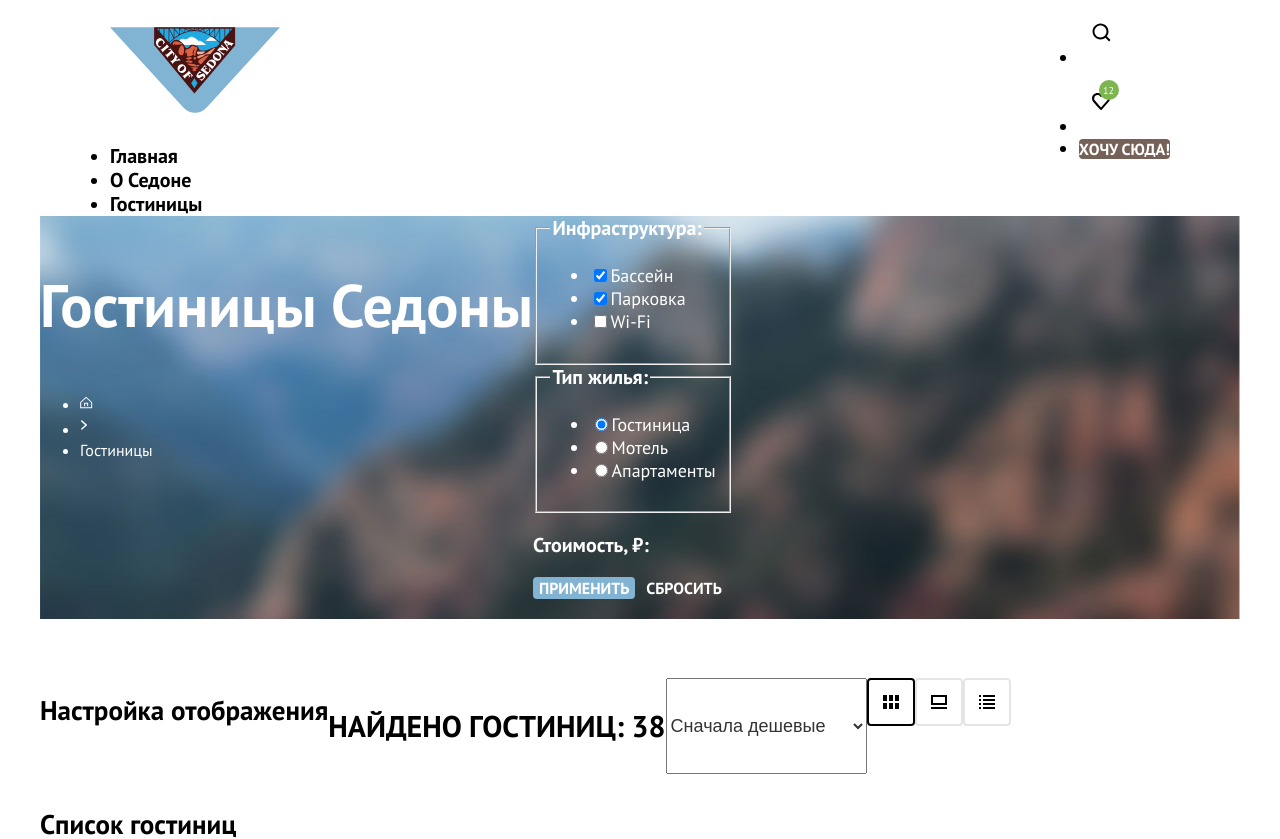
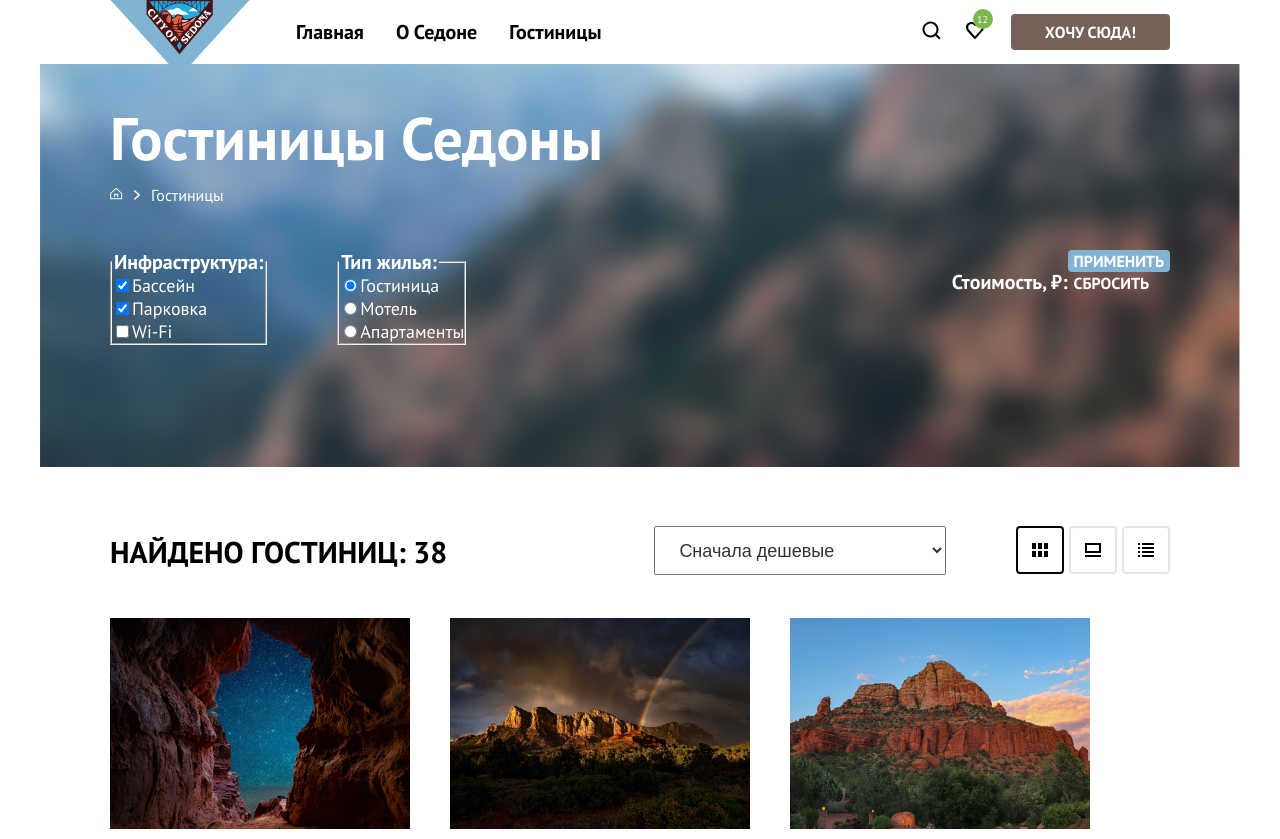
Before and after one commit to htmlacademy-univer-htmlcss-1/1902729-sedona-2, a plain HTML site: page catalog.html in a window 1280 px wide. Shown: the top 839 px of the page. Drawn offline with Linux system fonts and the light colour scheme.

Commit message:
Микросетки на флексах для всех страниц

```diff
--- a/catalog.html
+++ b/catalog.html
@@ -9,7 +9,7 @@
     <header class="main-header">
       <nav class="navigation">
         <div class="navigation-with-logo">
-          <img class="sedona-logo" src="images/logo-sedona.svg" width="170" height="140" alt="Логотип сайта Седоны.">
+          <img class="sedona-logo" src="images/logo-sedona.svg" width="140" height="70" alt="Логотип сайта Седоны.">
           <ul class="navigation-list">
             <li class="navigation-item">
               <a class="navigation-link navigation-link-current" href="index.html">Главная</a>
@@ -22,19 +22,19 @@
             </li>
           </ul>
         </div>
-        <ul class="navigation-list navigation-user">
+        <ul class="navigation-user">
           <li class="navigation-item">
-            <a class="navigation-link" href="images/search.svg">
+            <a class="user-navigation-link" href="#">
               <img src="images/search.svg" width="44" height="64" alt="Поиск">
             </a>
           </li>
           <li class="navigation-item">
-            <a class="navigation-link" href="#">
+            <a class="user-navigation-link" href="#">
               <img src="images/favorites.svg" width="44" height="64" alt="Избранное">
             </a>
           </li>
-          <li class="navigation-item">
-            <a class="button" href="#">
+          <li class="user-navigation-item">
+            <a class="button header-button" href="#">
                 Хочу сюда!
             </a>
           </li>
@@ -42,8 +42,9 @@
       </nav>
     </header>
 
-    <main class="main-index main-container">
-      <div class="page-container">
+    <main class="main-container">
+      <div class="inner-page-container">
+        <div class="inner-block-container">
           <section class="inner-header">
             <div class="inner-header-container">
               <h1 class="inner-header-title">Гостиницы Седоны</h1>
@@ -115,23 +116,31 @@
               </div>
             </form>
           </section>
+        </div>
+        <div class="inner-content-container">
           <section class="catalog-settings">
             <h2 class="visually-hidden">Настройка отображения</h2>
+            <div>
               <p class="hotels-count">Найдено гостиниц: 38</p>
+            </div>
+            <div class="select-settings">
               <select class="select-control" aria-label="Сортировка">
                 <option value="cheap">Сначала дешевые</option>
                 <option value="expensive">Сначала дорогие</option>
                 <option value="popular">Сначала популярные</option>
               </select>
+              <div class="display-variants">
                 <a class="display-variant display-variant-checked">
-            <img src="images/view-cards.svg" width="48" height="48" alt="Карточками.">
+                  <img class="display-icon" src="images/view-cards.svg" width="48" height="48" alt="Карточками.">
                 </a>
                 <a class="display-variant" href="#">
-            <img src="images/view-screen.svg" width="48" height="48" alt="На весь экран.">
+                  <img class="display-icon" src="images/view-screen.svg" width="48" height="48" alt="На весь экран.">
                 </a>
                 <a class="display-variant" href="#">
-            <img src="images/view-list.svg" width="48" height="48" alt="Список.">
+                  <img class="display-icon" src="images/view-list.svg" width="48" height="48" alt="Список.">
                 </a>
+              </div>
+            </div>
           </section>
           <section class="catalog-hotels">
             <h2 class="visually-hidden">Список гостиниц</h2>
@@ -226,7 +235,7 @@
                 </div>
               </li>
             </ul>
-          <ul class="pagination">
+            <ul class="pagination-list">
               <li class="pagination-item">
                 <a class="pagination-link pagination-current">1</a>
               </li>
@@ -247,6 +256,7 @@
               </li>
             </ul>
           </section>
+        </div>
       </div>
     </main>
 
--- a/styles/styles.css
+++ b/styles/styles.css
@@ -31,9 +31,21 @@ body {
   min-height: 100%;
 }
 
+.visually-hidden {
+  position: absolute;
+  width: 1px;
+  height: 1px;
+  margin: -1px;
+  padding: 0;
+  border: 0;
+  clip: rect(0 0 0 0);
+  overflow: hidden;
+}
+
 /* Buttons */
 
 .button {
+  display: block;
   font-family: inherit;
   font-size: 16px;
   line-height: 20px;
@@ -78,20 +90,33 @@ body {
 .navigation {
   display: flex;
   width: 1060px;
+  height: 64px;
   margin: 0 auto;
 }
 
+.navigation-with-logo{
+  display: flex;
+}
+
+.sedona-logo{
+  display: block;
+  position: relative;
+  margin-right: 30px;
+  z-index: 2;
+}
+
 .navigation-list {
+  display: flex;
+  flex-wrap: wrap;
+  width: 500px;
   margin: 0;
   padding: 0;
-}
-
-.navigation-user {
-  max-width: 300px;
-  margin-left: auto;
+  list-style-type: none;
 }
 
 .navigation-link {
+  display: block;
+  padding: 20px 16px;
   font-weight: 700;
   font-size: 20px;
   line-height: 24px;
@@ -99,6 +124,29 @@ body {
   color: #000000;
   background-color: #ffffff;
   text-decoration: none;
+}
+
+.navigation-user {
+  display: flex;
+  align-items: center;
+  margin: 0;
+  padding: 0;
+  list-style-type: none;
+  max-width: 300px;
+  margin-left: auto;
+}
+
+.user-navigation-link{
+  min-width: 44px;
+  min-height: 64px;
+}
+
+.user-navigation-item{
+  margin-left: 14px;
+}
+
+.header-button{
+  padding: 8px 34px;
 }
 
 .text-logo {
@@ -114,10 +162,10 @@ body {
   background-repeat: no-repeat;
 }
 
-.typical-block{
+.sedona-description{
   text-align: center;
-  padding-top: 64px;
-  padding-bottom: 64px;
+  padding: 69px 274px;
+  margin-bottom: 21px;
 }
 
 .big-text{
@@ -139,6 +187,7 @@ body {
   margin: 0;
   padding: 0;
   text-align: center;
+  list-style-type: none;
 }
 
 .advantages-photo{
@@ -182,15 +231,20 @@ body {
   color: #333333;
 }
 
+.typical-block{
+  text-align: center;
+  padding-top: 64px;
+  padding-bottom: 64px;
+}
+
 .search-hotel-block{
   text-align: center;
-  padding-top: 96px;
-  padding-bottom: 96px;
+  padding: 64px 304px;
 }
 
 .subscribe-block{
   padding-top: 96px;
-  height: 415px;
+  padding-bottom: 104px;
   text-align: center;
   color: #ffffff;
   background-image: url("../images/index-background-subcribe.jpg");
@@ -226,6 +280,7 @@ body {
   width: 142px;
   height: 40px;
   padding: 0;
+  list-style-type: none;
 }
 
 .social-logo{
@@ -258,35 +313,117 @@ body {
 
 /* Catalog */
 
-.inner-header{
-  display: flex;
+.inner-page-container{
+  width: 1200px;
+  margin: 0 auto;
+}
+
+.inner-block-container{
   width: 1200px;
   height: 412px;
+  margin: 0 auto;
   background-image: url("../images/catalog-background.png");
   background-size: 100% auto;
   background-repeat: no-repeat;
-  color: #ffffff;
   margin-bottom: 50px;
 }
 
+.inner-header{
+  margin: 0 auto;
+  display: flex;
+  flex-direction: column;
+  width: 1060px;
+  color: #ffffff;
+  padding-top: 35px;
+}
+
 .inner-header-container{
+  display: block;
   width: auto;
+  margin-bottom: 40px;
 }
 
 .inner-header-title{
+  margin: 0;
+  margin-bottom: 8px;
   font-size: 60px;
   line-height: 78px;
   font-weight: 700;
 }
 
 .breadcrumbs{
+  display: flex;
+  list-style-type: none;
   font-size: 16px;
   line-height: 21px;
+  margin: 0;
+  padding: 0;
+}
+
+.breadcrumbs-item:not(:last-child){
+  margin-right: 10px;
+}
+
+.catalog-filter{
+  display: flex;
+  justify-content: space-between;
+}
+
+.catalog-filter-living{
+  display: flex;
+}
+
+.catalog-filter-group{
+  display: block;
+  padding: 0;
+  margin: 0;
+}
+
+.catalog-filter-group:not(:last-child){
+  margin-right: 70px;
+}
+
+.catalog-filter-list{
+  list-style-type: none;
+  margin: 0;
+  padding: 0;
+}
+
+.catalog-filter-other{
+  display: flex;
+}
+
+.inner-content-container{
+  margin: 0 auto;
+  width: 1060px;
 }
 
 .catalog-settings{
   display: flex;
+  justify-content: space-between;
+  align-items: center;
   margin-bottom: 40px;
+}
+
+.select-settings{
+  display: flex;
+}
+
+.display-variants{
+  text-decoration: none;
+}
+
+.display-variant{
+  text-decoration: none;
+  width: 48px;
+  height: 48px;
+  margin: 0;
+  padding: 0;
+}
+
+.display-icon{
+  margin: 0;
+  padding: 0;
 }
 
 .catalog-filter-title{
@@ -304,13 +441,17 @@ body {
   border: none;
 }
 
+/* Карточки с товарами и пагинация */
+
 .catalog-hotels-list{
   display: flex;
   flex-wrap: wrap;
   align-content: space-between;
   height: 896px;
+  margin: 0;
   padding: 0;
   margin-bottom: 40px;
+  list-style-type: none;
 }
 
 .apply-button{
@@ -324,6 +465,8 @@ body {
 }
 
 .hotels-count{
+  margin: 0;
+  padding: 0;
   font-size: 30px;
   line-height: 36px;
   font-weight: 700;
@@ -331,9 +474,14 @@ body {
 }
 
 .select-control{
+  width: 292px;
+  height: 49px;
   font-size: 18px;
   line-height: 21px;
   color: #333333;
+  margin-right: 70px;
+  padding-left: 20px;
+  padding-right: 20px;
 }
 
 .display-variant{
@@ -374,21 +522,29 @@ body {
   background-color: #7DB54F;
 }
 
-.pagination {
+.pagination-list {
   display: flex;
+  margin: 0;
   padding: 0;
+  list-style-type: none;
 }
 
-.pagination-item{
-  font-size: 20px;
-  line-height: 36px;
+.pagination-item:not(:last-child) {
   margin-right: 8px;
 }
 
-.pagination-link{
+.pagination-link {
+  display: flex;
+  justify-content: center;
+  align-items: center;
+  width: 60px;
+  height: 60px;
+  font-size: 20px;
+  line-height: 36px;
+  font-weight: 700;
+  color: #ffffff;
+  background-color: #82B3D3;
   text-decoration: none;
-  background-color: #82B3D3;
-  color: #ffffff;
 }
 
 .pagination-current{
```
Also changed, not shown: index.html (+7 -7 lines). Lines whose indentation alone changed are shown as unchanged.
